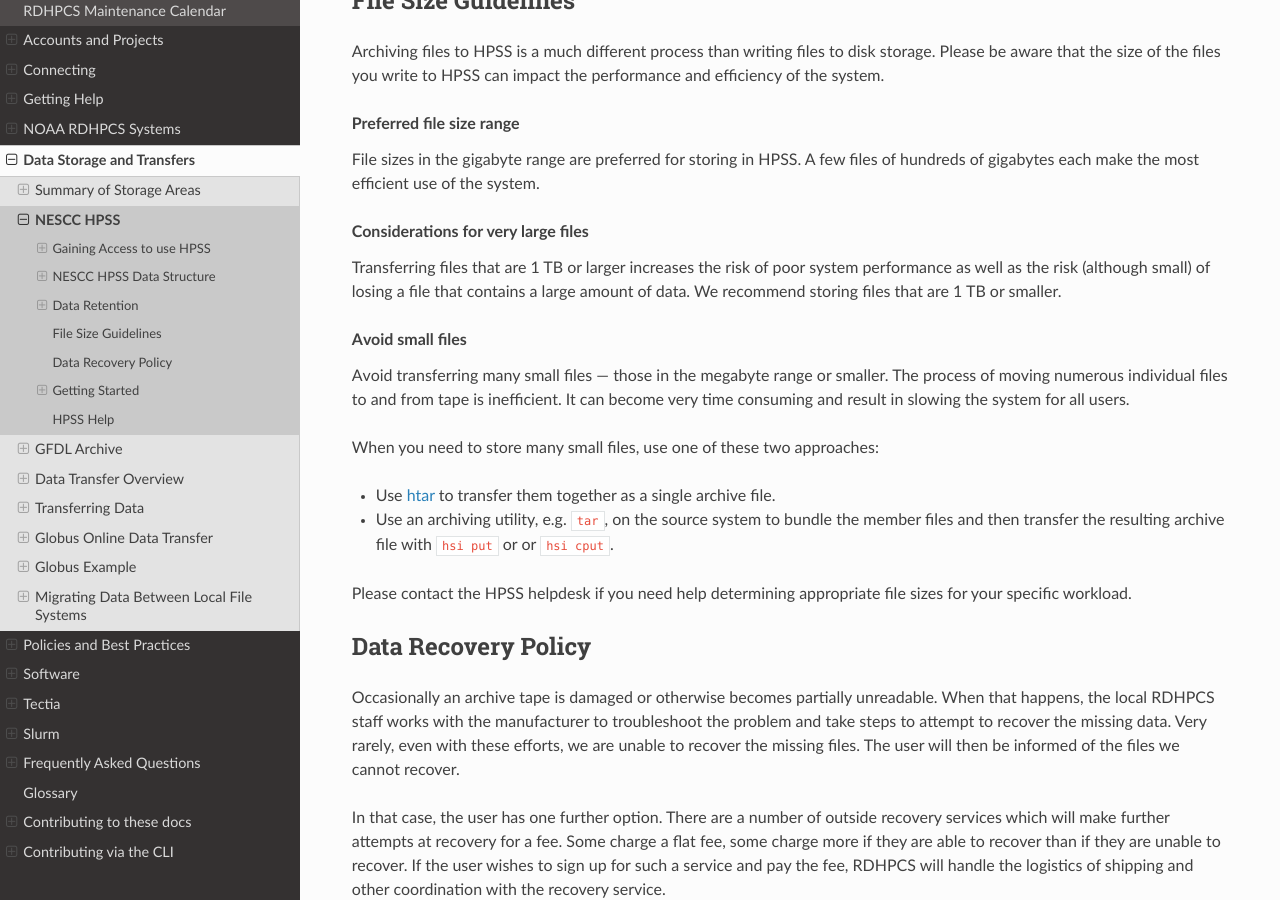
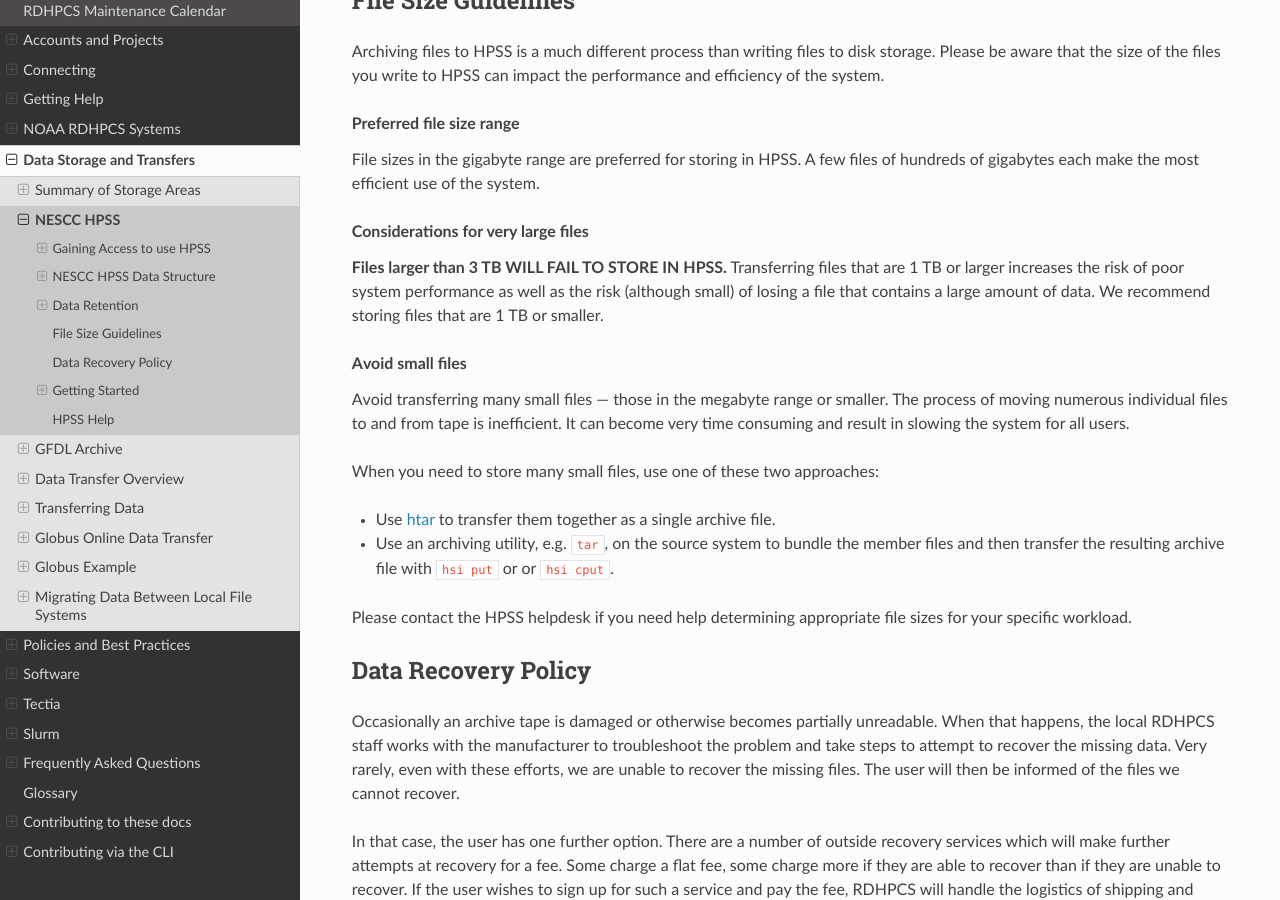
Before and after one commit to NOAA-RDHPCS/noaa-rdhpcs.github.io, a Sphinx documentation site: the page built from source/data/nescc_hpss.rst, in a window 1280 px wide and 900 px high, scrolled down 3883 px. Built offline with Sphinx 7.4.7 and the Read the Docs theme 3.1.0, drawn with Linux system fonts in a browser that asks for light colours; pages that are not in the unit, such as notebooks, are missing from menus.

Commit message:
fix(#493): add note about 3TB files in HPSS (#494)
Co-authored-by: Chandin Wilson <Chandin.Wilson@noaa.gov>

```diff
--- a/source/data/nescc_hpss.rst
+++ b/source/data/nescc_hpss.rst
@@ -435,6 +435,7 @@ of hundreds of gigabytes each make the most efficient use of the system.
 
 .. rubric:: Considerations for very large files
 
+**Files larger than 3 TB WILL FAIL TO STORE IN HPSS.**
 Transferring files that are 1 TB or larger increases the risk of poor system
 performance as well as the risk (although small) of losing a file that contains
 a large amount of data. We recommend storing files that are 1 TB or smaller.
```
